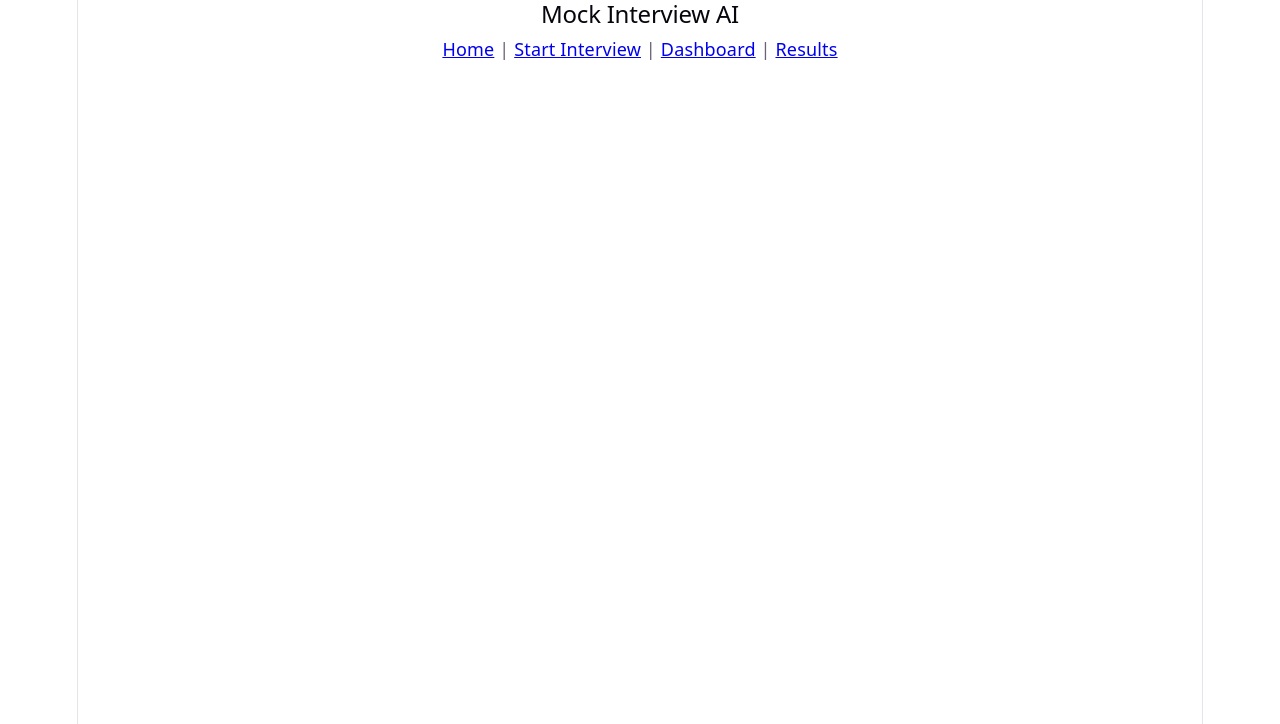
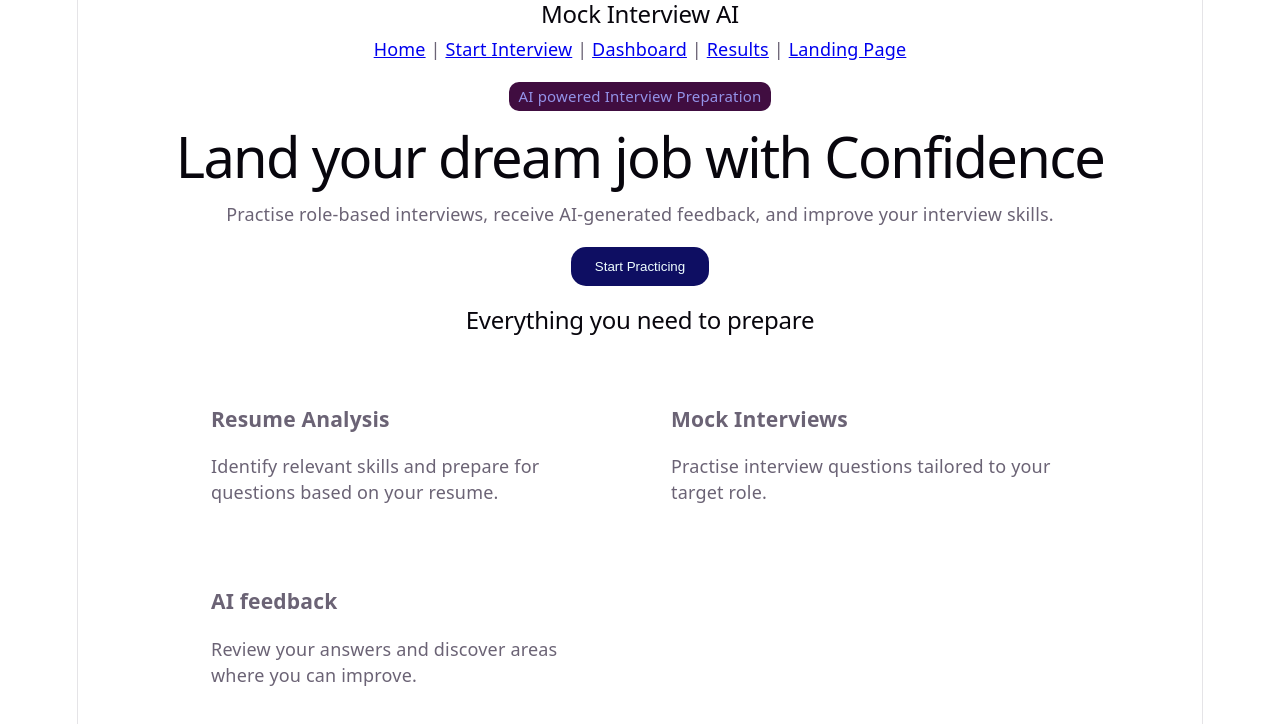
Before and after one commit to shreetanu205-sudo/Mock_Interview, a React (Vite) app in the folder Frontend/mock_interview/: page /landing-page in a window 1280 px wide. Shown: the top 724 px of the page. Built offline with nearby package versions, Linux system fonts and the light colour scheme.

Commit message:
added styling to Landing Page

```diff
--- a/Frontend/mock_interview/src/App.css
+++ b/Frontend/mock_interview/src/App.css
@@ -22,3 +22,23 @@
         grid-template-columns: 1fr;
     }
 }
+
+.btn{
+    padding:12px 24px;
+    background-color:rgb(14, 14, 98);
+    color:azure;
+    border:none;
+    border-radius:15px;
+    margin:20px auto;
+    cursor:pointer;
+}
+
+.hero-tag{
+    font-size:15px;
+    margin:20px auto;
+    border-radius:10px;
+    padding:1px 10px;
+    width:max-content;
+    background-color:rgb(64, 13, 64);
+    color:rgb(147, 147, 232);
+}
--- a/Frontend/mock_interview/src/App.jsx
+++ b/Frontend/mock_interview/src/App.jsx
@@ -5,6 +5,7 @@ import Dashboard from './pages/Dashboard'
 import InterviewRoom from './pages/InterviewRoom'
 import InterviewSetup from './pages/InterviewSetup'
 import Results from './pages/Results'
+import LandingPage from './pages/LandingPage'
 import './App.css'
 
 import {
@@ -26,6 +27,7 @@ const App = () => {
         <Route path="/interview-setup" element={<InterviewSetup />} />
         <Route path="/interview-room/:interviewId" element={<InterviewRoom />} />
         <Route path="/results" element={<Results />} />
+        <Route path="/landing-page" element={<LandingPage />} />
       </Routes>
     </BrowserRouter>
   )
--- a/Frontend/mock_interview/src/Components/Button.jsx
+++ b/Frontend/mock_interview/src/Components/Button.jsx
@@ -3,7 +3,7 @@ import React from 'react'
 const Button = ({text,onClick}) => {
   return (
     <div>
-      <button type="button" onClick={onClick}>
+      <button type="button" onClick={onClick} className="btn">
         {text}
       </button>
     </div>
--- a/Frontend/mock_interview/src/Components/Navbar.jsx
+++ b/Frontend/mock_interview/src/Components/Navbar.jsx
@@ -14,6 +14,8 @@ const Navbar = () => {
             <Link to="/dashboard">Dashboard</Link>
             {' | '}
             <Link to="/results">Results</Link>
+            {' | '}
+            <Link to="/landing-page">Landing Page</Link>
         </div>
     </nav>
   )
--- a/Frontend/mock_interview/src/pages/LandingPage.jsx
+++ b/Frontend/mock_interview/src/pages/LandingPage.jsx
@@ -1,4 +1,5 @@
 import React from 'react'
+import Button from '../Components/Button'
 import {useNavigate} from 'react-router-dom'
 
 const LandingPage = () => {
@@ -10,9 +11,9 @@ const LandingPage = () => {
   return (
     <div className="LandingPage">
         <section classname="hero">
-            <h1 className="hero-tag">
+            <div className="hero-tag">
                 AI powered Interview Preparation
-            </h1>
+            </div>
 
             <h1>
                 Land your dream job with Confidence
@@ -23,11 +24,40 @@ const LandingPage = () => {
                 feedback, and improve your interview skills.
             </p>
 
-            <Button type="button" onClick={startPractising}>
-                Start Practising
+            <Button
+                type="button"
+                text="Start Practicing"
+                onClick={startPractising}>
             </Button>
+
         </section>
+        <section className="features">
+            <h2>Everything you need to prepare</h2>
 
+            <div className='card-container'>
+                <div className='card'>
+                    <h3>Resume Analysis</h3>
+                    <p>
+                        Identify relevant skills and prepare
+                        for questions based on your resume.
+                    </p>
+                </div>
+                <div className="card">
+                    <h3>Mock Interviews</h3>
+                    <p>
+                        Practise interview questions tailored
+                        to your target role.
+                    </p>
+                </div>
+                <div className="card">
+                    <h3>AI feedback</h3>
+                    <p>
+                        Review your answers and discover
+                        areas where you can improve.
+                    </p>
+                </div>
+            </div>
+        </section>
 
     </div>
   )
```
